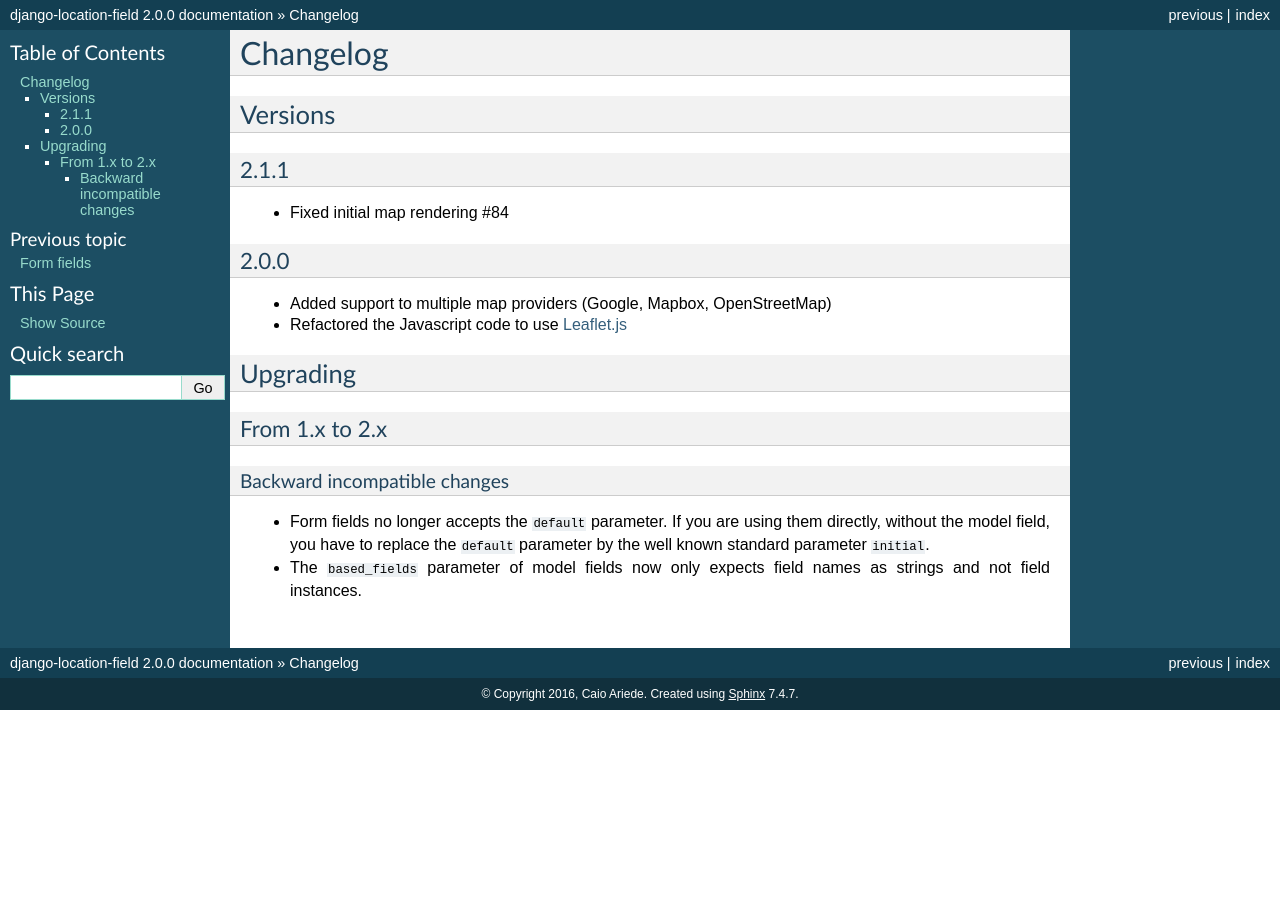
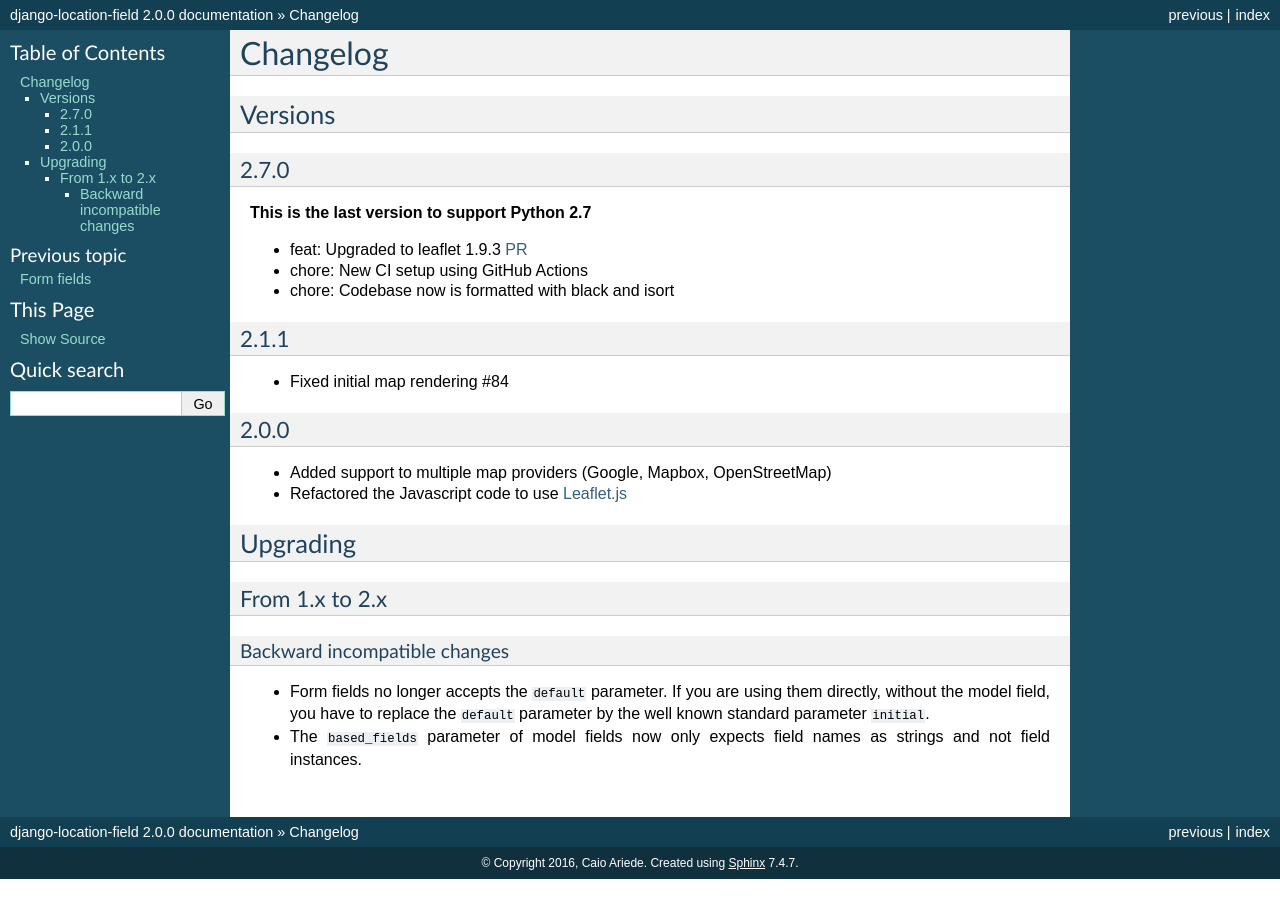
Before and after one commit to caioariede/django-location-field, a Sphinx documentation site: the page built from docs/source/changelog.rst, in a window 1280 px wide. Built offline with Sphinx 7.4.7, drawn with Linux system fonts in a browser that asks for light colours.

```diff
--- a/docs/source/changelog.rst
+++ b/docs/source/changelog.rst
@@ -4,6 +4,16 @@ Changelog
 
 Versions
 ========
+
+2.7.0
+-----
+
+**This is the last version to support Python 2.7**
+
+- feat: Upgraded to leaflet 1.9.3 `PR <https://github.com/caioariede/django-location-field/pull/157>`_
+- chore: New CI setup using GitHub Actions
+- chore: Codebase now is formatted with black and isort
+
 
 2.1.1
 -----
```
Also changed, not shown: README.md (+6 -3 lines).
